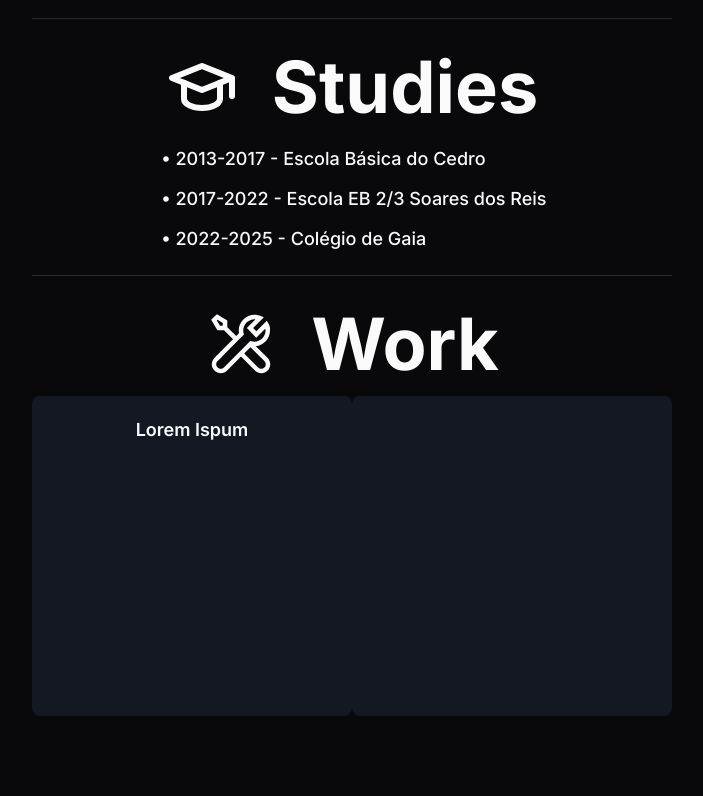
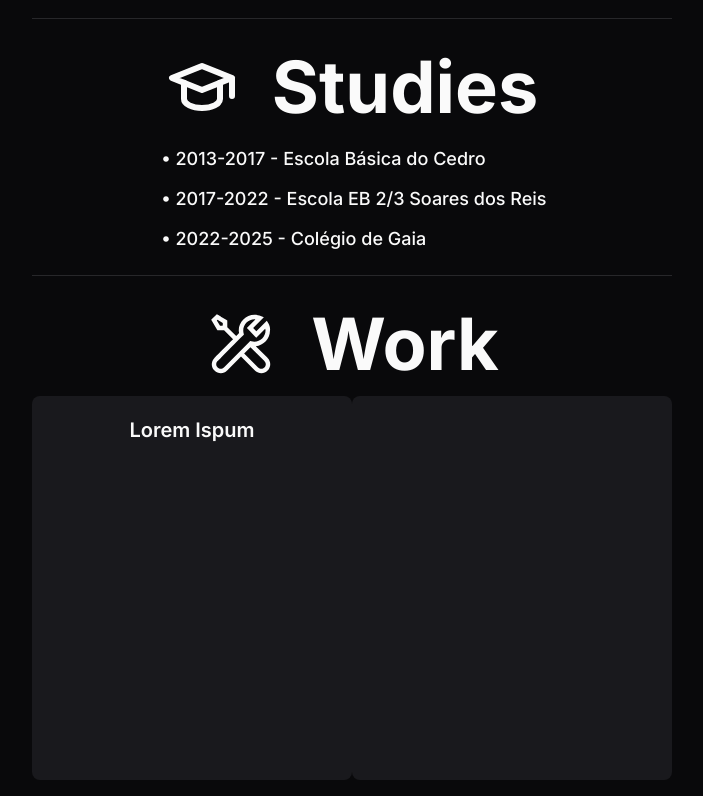
Before and after one commit to ArturC03/Portfolio, a Next.js app: page / in a window 1280 px wide. Shown: the part 362-1158 px from the top of the page, without its empty margins (288-991 px from the left). Before the commit the page ends 1094 px from the top, so only its background shows below. Built offline with nearby package versions, Linux system fonts and the light colour scheme.

Commit message:
Beautifull Box

```diff
--- a/src/app/globals.css
+++ b/src/app/globals.css
@@ -74,9 +74,9 @@ h1 {
 }
 
 .projectTitle {
-  @apply text-center font-semibold pt-5;
+  @apply text-xl text-center font-semibold pt-5;
 }
 
 .projectCard {
-  @apply bg-slate-800 bg-opacity-50 rounded-lg hover:border-white hover:border-opacity-35 hover:bg-opacity-70 transition duration-300 ease-in-out;
+  @apply bg-zinc-700 bg-opacity-30 rounded-lg hover:border-zinc-400 hover:border-opacity-35 hover:border-2 transition duration-300 ease-in-out;
 }
--- a/src/app/page.tsx
+++ b/src/app/page.tsx
@@ -82,12 +82,12 @@ export default function Home() {
 
     <h1><LiaToolsSolid /> &nbsp; Work</h1>
     <div className="flex flex-1 w-full h-auto justify-between justify-items-center">
-      <div className="projectCard w-80 h-80">
+      <div className="projectCard w-96 h-96">
         <h2 className="projectTitle">
           Lorem Ispum
         </h2>
       </div>
-      <div className="projectCard w-80 h-80"></div>
+      <div className="projectCard w-96 h-96"></div>
     </div>
    </main>
   );
```
